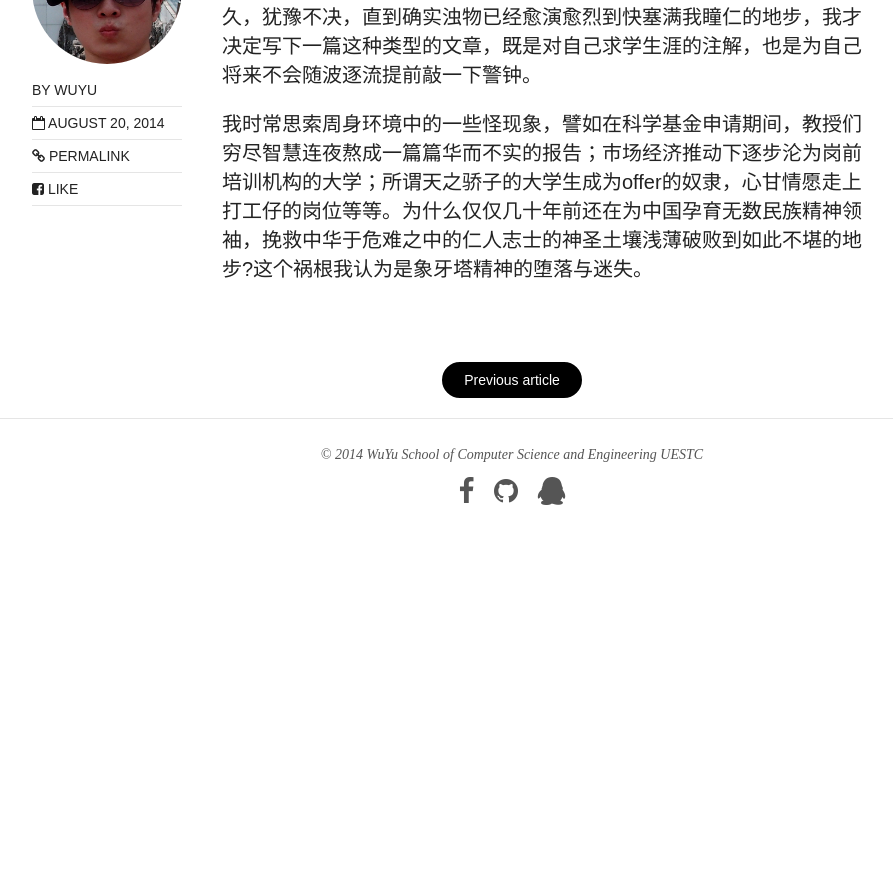
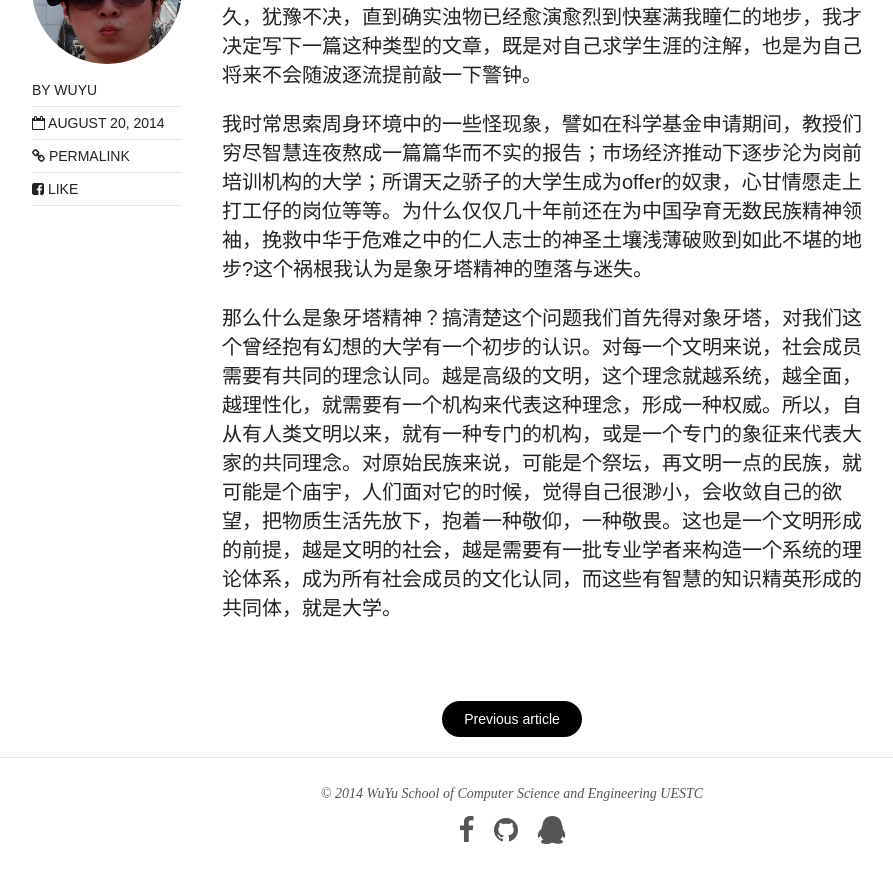
Before and after one commit to wuyu201321060203/wuyu201321060203.github.io, a Jekyll site: the page built from _posts/2014-08-20-dd.md, in a window 1280 px wide and 900 px high, scrolled down 953 px. Shown: the top 883 px of the window, without its empty margins (128-1021 px from the left). Built offline with Jekyll 4.4.1, drawn with Linux system fonts in a browser that asks for light colours; nearby versions of some CDN libraries; before the commit the page ends 1514 px from its top, so only the background shows below that.

Commit message:
Published with https://stackedit.io/

```diff
--- a/_posts/2014-08-20-dd.md
+++ b/_posts/2014-08-20-dd.md
@@ -15,3 +15,6 @@ share: true
 很早就想写下这篇文章，但是迟迟不敢动笔，确实是不敢的，因为但凡涉及天朝教育制度腐朽和精神文明丧失类的文章都有个认知上的共识，“用力”过头了会被认为是愤青，力度不够又不足以平“民愤”，所以我思索良久，犹豫不决，直到确实浊物已经愈演愈烈到快塞满我瞳仁的地步，我才决定写下一篇这种类型的文章，既是对自己求学生涯的注解，也是为自己将来不会随波逐流提前敲一下警钟。
 
 我时常思索周身环境中的一些怪现象，譬如在科学基金申请期间，教授们穷尽智慧连夜熬成一篇篇华而不实的报告；市场经济推动下逐步沦为岗前培训机构的大学；所谓天之骄子的大学生成为offer的奴隶，心甘情愿走上打工仔的岗位等等。为什么仅仅几十年前还在为中国孕育无数民族精神领袖，挽救中华于危难之中的仁人志士的神圣土壤浅薄破败到如此不堪的地步?这个祸根我认为是象牙塔精神的堕落与迷失。
+
+
+那么什么是象牙塔精神？搞清楚这个问题我们首先得对象牙塔，对我们这个曾经抱有幻想的大学有一个初步的认识。对每一个文明来说，社会成员需要有共同的理念认同。越是高级的文明，这个理念就越系统，越全面，越理性化，就需要有一个机构来代表这种理念，形成一种权威。所以，自从有人类文明以来，就有一种专门的机构，或是一个专门的象征来代表大家的共同理念。对原始民族来说，可能是个祭坛，再文明一点的民族，就可能是个庙宇，人们面对它的时候，觉得自己很渺小，会收敛自己的欲望，把物质生活先放下，抱着一种敬仰，一种敬畏。这也是一个文明形成的前提，越是文明的社会，越是需要有一批专业学者来构造一个系统的理论体系，成为所有社会成员的文化认同，而这些有智慧的知识精英形成的共同体，就是大学。
```
